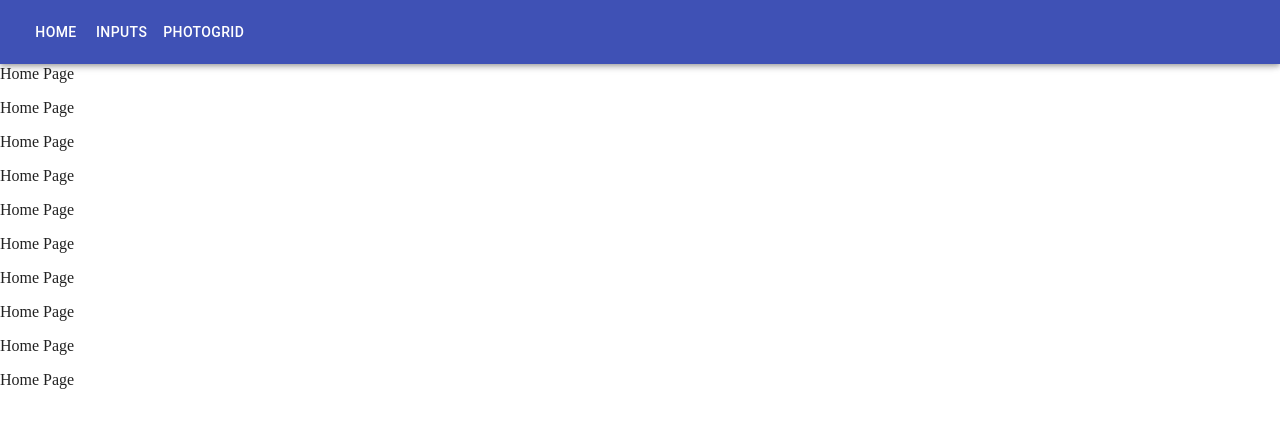
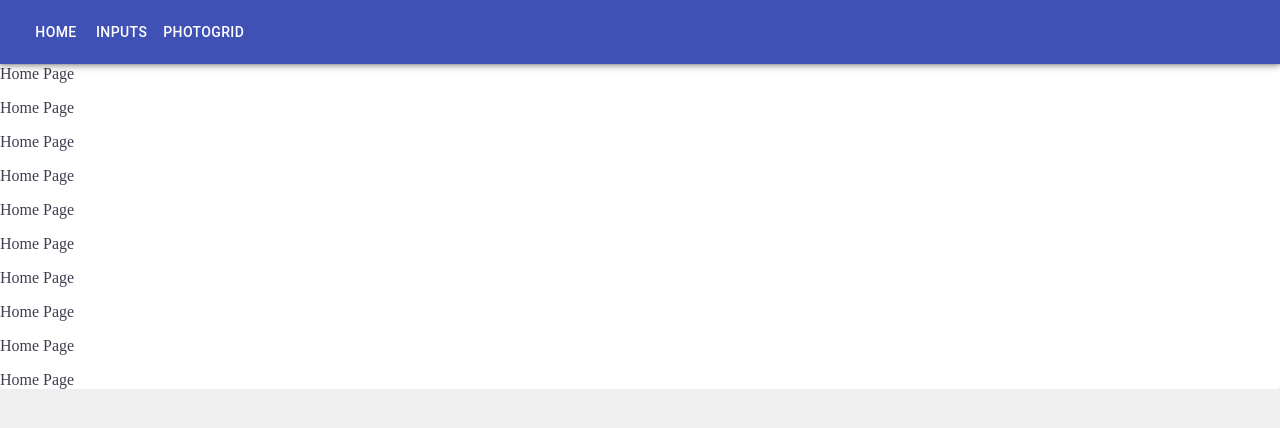
Before and after one commit to ronakbhattcrestdata/sortable--photo-grid, a Next.js app: page / in a window 1280 px wide. Shown: the top 428 px of the page. Built offline with nearby package versions, Linux system fonts and the light colour scheme; a web font is replaced by a local one.

Commit message:
style fixed

```diff
--- a/pages/inputs.tsx
+++ b/pages/inputs.tsx
@@ -71,7 +71,7 @@ export default function Inputs() {
     <div>
       <Header />
       <div style={{ marginLeft: "30px", marginTop: "100px" }}>
-        <Paper elevation={0}>
+        <Paper elevation={0} style={{backgroundColor: "#efeff0"}}>
           <p>Normal Text Input</p>
           <TextInput placeholder="Name" />
           <br />
@@ -86,6 +86,7 @@ export default function Inputs() {
                   aria-label="toggle password visibility"
                   onClick={handleClickShowPassword}
                   onMouseDown={handleMouseDownPassword}
+                  style={{padding: '0px'}}
                 >
                   {/* {showPassword ? (
                     <Avatar
--- a/styles/globals.css
+++ b/styles/globals.css
@@ -3,8 +3,11 @@ body {
   padding: 0;
   margin: 0;
   font-family: "Futura PT Web Book";
-  /* font-family: -apple-system, BlinkMacSystemFont, Segoe UI, Roboto, Oxygen,
-    Ubuntu, Cantarell, Fira Sans, Droid Sans, Helvetica Neue, sans-serif; */
+  background-color: #efeff0;
+  color: #fff;
+}
+p{
+  color: #3f3e50;
 }
 
 @font-face {
@@ -25,7 +28,9 @@ body {
 .MuiInputBase-input {
   font-family: 'Futura PT Web Book';
 }
-
+/* button.MuiButtonBase-root.MuiIconButton-root {
+  padding: 0;
+} */
 a {
   color: inherit;
   text-decoration: none;
```
Also changed, not shown: components/TextInput.tsx (+13 -7 lines).
